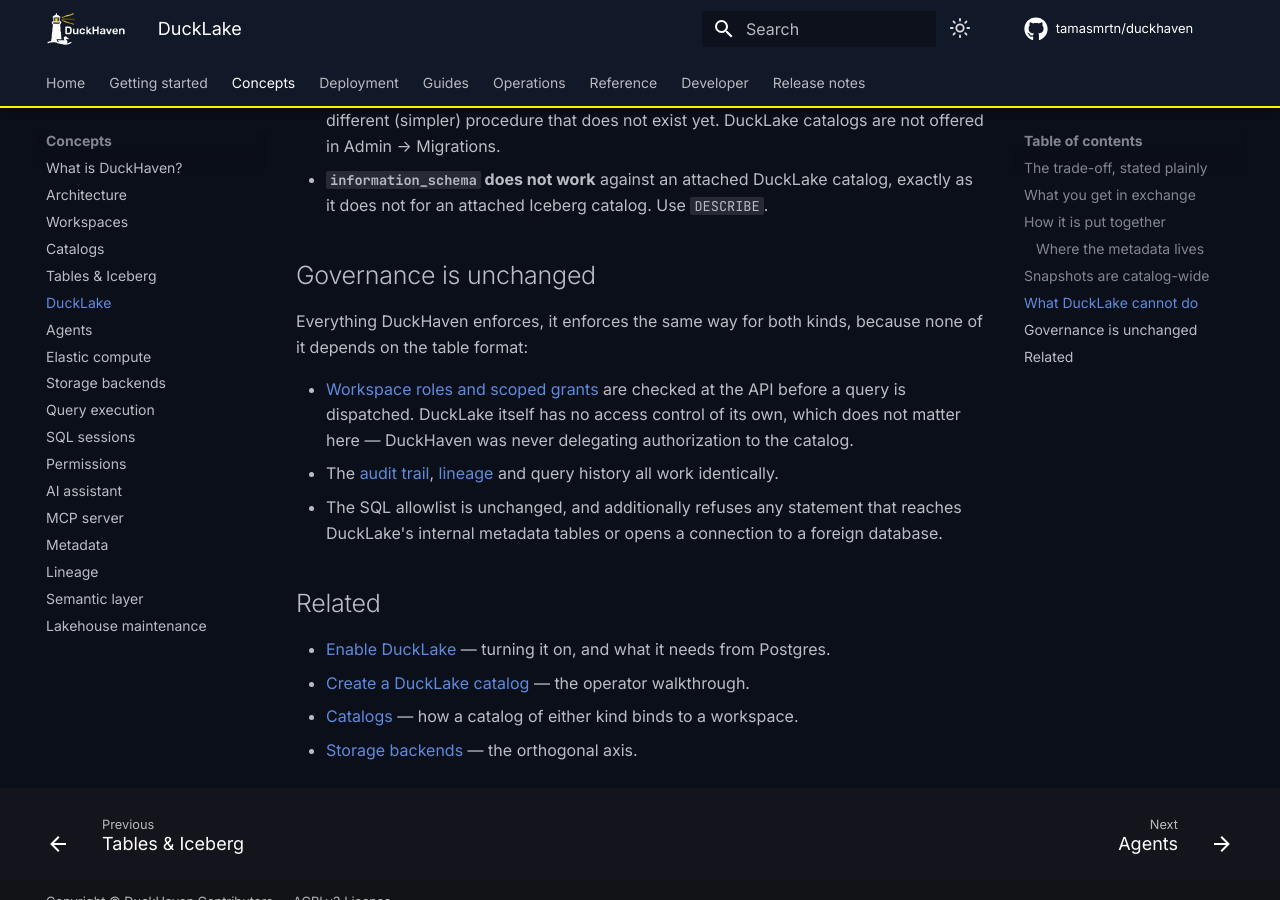
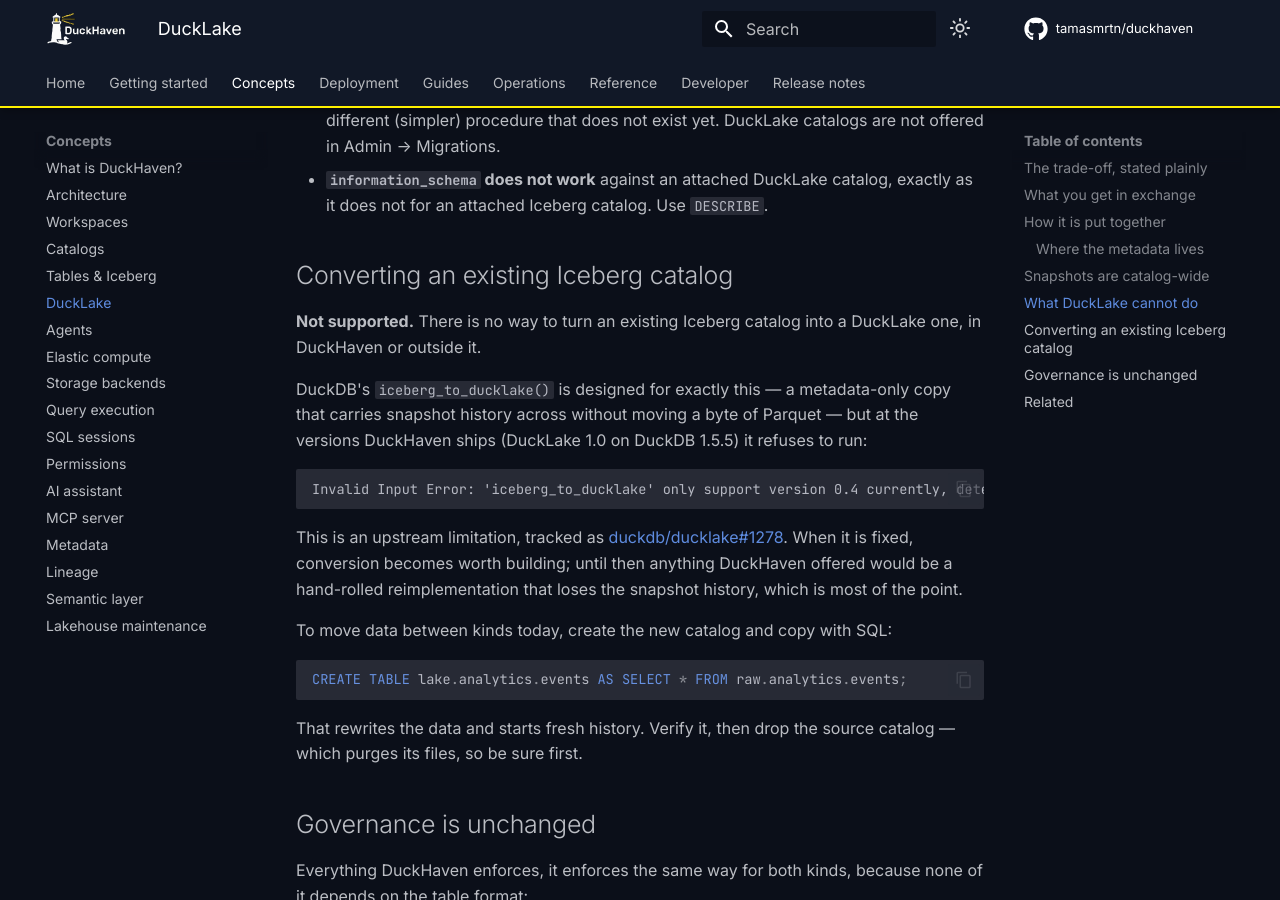
Before and after one commit to tamasmrtn/duckhaven, an MkDocs documentation site: the page built from docs/concepts/ducklake.md, in a window 1280 px wide and 900 px high, scrolled down 3190 px. Built offline with MkDocs 1.6.1 and Material for MkDocs 9.7.7, drawn with Linux system fonts in a browser that asks for light colours; comment, search, counter and statistics services are not loaded.

Commit message:
Document that Iceberg to DuckLake conversion is not possible yet
The plan called for a metadata-only conversion path built on DuckDB's
iceberg_to_ducklake(), which copies an Iceberg catalog's metadata and
snapshot history into a DuckLake without moving any Parquet. Verified
against the running stack before building it, and it cannot be used:

  Invalid Input Error: 'iceberg_to_ducklake' only support version 0.4
  currently, detected '1.0' instead

DuckHaven ships DuckLake 1.0 — the production-ready spec — so the function
refuses outright. Reproduced against both a Postgres-backed and a
DuckDB-backed DuckLake, so it is the version gate rather than anything
about how DuckHaven lays out its catalogs. Known upstream as
duckdb/ducklake#1278; duckdb-iceberg#881 was meant to lift the gate but the
fix is not in the build shipping for DuckDB 1.5.5.

No workaround is worth building. Hand-rolling a converter on
ducklake_add_data_files would lose the snapshot history that is most of the
point, and would own the same shared-file hazard the real function is
designed around.

So: no conversion feature, and the docs say plainly that there is none and
why, with the SQL copy that does work. Documenting a capability that does
not exist would be worse than not having it.

````diff
--- a/docs/concepts/ducklake.md
+++ b/docs/concepts/ducklake.md
@@ -113,6 +113,31 @@
 - **`information_schema` does not work** against an attached DuckLake catalog, exactly as it does not for an attached
   Iceberg catalog. Use `DESCRIBE`.
 
+## Converting an existing Iceberg catalog
+
+**Not supported.** There is no way to turn an existing Iceberg catalog into a DuckLake one, in DuckHaven or outside it.
+
+DuckDB's `iceberg_to_ducklake()` is designed for exactly this — a metadata-only copy that carries snapshot history
+across without moving a byte of Parquet — but at the versions DuckHaven ships (DuckLake 1.0 on DuckDB 1.5.5) it
+refuses to run:
+
+```text
+Invalid Input Error: 'iceberg_to_ducklake' only support version 0.4 currently, detected '1.0' instead
+```
+
+This is an upstream limitation, tracked as [duckdb/ducklake#1278](https://github.com/duckdb/ducklake/issues/1278).
+When it is fixed, conversion becomes worth building; until then anything DuckHaven offered would be a hand-rolled
+reimplementation that loses the snapshot history, which is most of the point.
+
+To move data between kinds today, create the new catalog and copy with SQL:
+
+```sql
+CREATE TABLE lake.analytics.events AS SELECT * FROM raw.analytics.events;
+```
+
+That rewrites the data and starts fresh history. Verify it, then drop the source catalog — which purges its files, so
+be sure first.
+
 ## Governance is unchanged
 
 Everything DuckHaven enforces, it enforces the same way for both kinds, because none of it depends on the table format:
````
Also changed, not shown: docs/guides/create-a-ducklake-catalog.md (+7 -0 lines).
